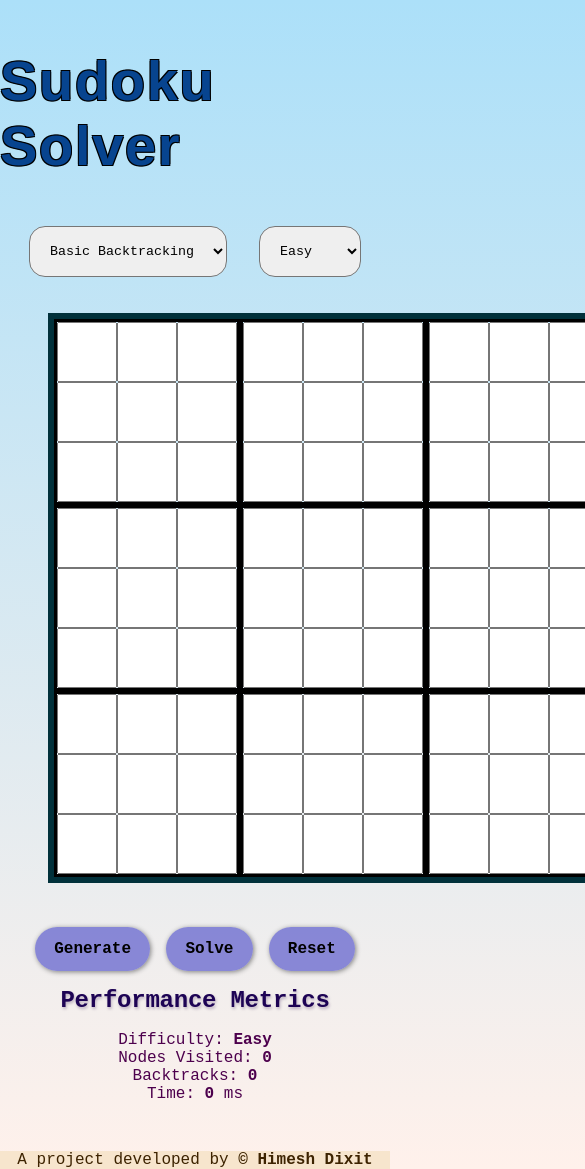
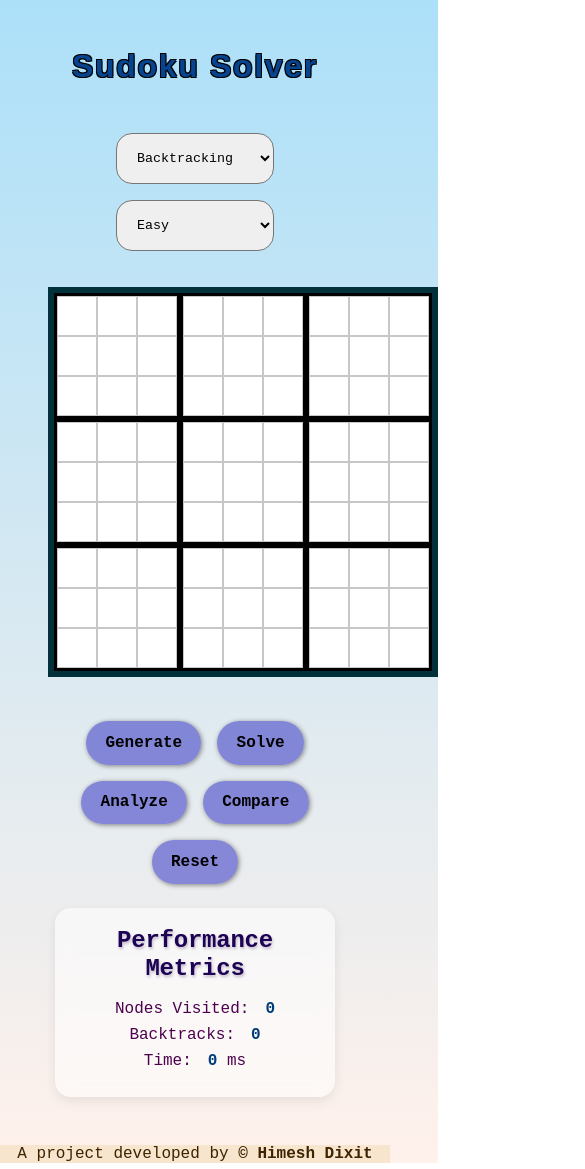
Before and after one commit to HMSDXT/Sudoku-Solver, a React (Vite) app in the folder frontend/: page / in a window 390 px wide. Shown: the top 1169 px of the page, 585 px wide, since content can reach past the window. Built offline with nearby package versions, Linux system fonts and the light colour scheme; no server answers; a small style sheet from the web is missing; a web font is replaced by a local one.

Commit message:
Setup Complete

```diff
--- a/frontend/src/App.css
+++ b/frontend/src/App.css
@@ -76,8 +76,9 @@ select{
     font-weight: bold;
     color: #0d7b19;
     font-family: "Iosevka Charon", monospace;
+    border: 1px solid #c7c7c7;
+    outline: none;
 }
-
 .sudoku-block input::-webkit-outer-spin-button,.sudoku-block input::-webkit-inner-spin-button{
   -webkit-appearance: none;
   margin: 0;
@@ -86,6 +87,11 @@ select{
   animation: cellFill 0.4s ease-in-out;
   background-color: #c8e6c9;
 }
+.sudoku-block input:focus{
+  background-color: #e3f2fd;
+  border: 2px solid #1976d2;
+}
+
 @keyframes cellFill{
   0%{
     background-color: #fff59d;
@@ -117,6 +123,13 @@ select{
 .stats{
   margin-top: 1rem;
   text-align: center;
+  background: rgba(255,255,255,0.55);
+  backdrop-filter: blur(8px);
+  padding: 1.2rem 2rem;
+  border-radius: 1rem;
+  margin-top: 1.5rem;
+  min-width: 320px;
+  box-shadow: 0 4px 12px rgba(0,0,0,0.08);
 }
 .stats h2{
   color: rgb(29, 3, 84);
@@ -125,9 +138,13 @@ select{
 }
 .stats span{
   font-weight: bold;
+  margin-left: 0.4rem;
+  color: #003c7a;
 }
 .stats p{
   color: rgb(77, 0, 77);
+  margin: 0.5rem 0;
+  font-size: 1rem;
 }
 button{
   border: none;
@@ -158,3 +175,47 @@ button:disabled{
 .footer span{
   font-weight: bold;
 }
+table{
+  border-collapse: collapse;
+  margin-top: 1rem;
+  width: 100%;
+  min-width: 350px;
+}
+table th,table td{
+  border: 1px solid #8ca8d6;
+  padding: 0.75rem;
+  text-align: center;
+}
+table th{
+  background-color: #dceeff;
+  color: #003c7a;
+}
+table td{
+  background-color: rgba(255,255,255,0.7);
+}
+
+@media(max-width:768px){
+  h1{
+    font-size: 2rem;
+  }
+  .controls{
+    flex-direction: column;
+    gap: 1rem;
+  }
+  .buttons{
+    flex-wrap: wrap;
+  }
+  .sudoku-block input{
+    width: 40px;
+    height: 40px;
+    font-size: 1.4rem;
+  }
+  .stats{
+    width: 95%;
+    min-width: auto;
+  }
+  table{
+    min-width: auto;
+    font-size: 0.85rem;
+  }
+}
--- a/frontend/src/App.jsx
+++ b/frontend/src/App.jsx
@@ -1,66 +1,70 @@
-import { StrictMode } from 'react'
-import { createRoot } from 'react-dom/client'
-import { useState } from 'react'
-import axios from 'axios'
-import './App.css'
+import {StrictMode} from 'react';
+import {createRoot} from 'react-dom/client';
+import {useState} from 'react';
+import axios from 'axios';
+import './App.css';
 
-function App() {
-  const [board,setBoard]=useState(Array(9).fill().map(()=>Array(9).fill("")));
-  const [algorithm,setAlgorithm]=useState("basic");
-  const [difficulty,setDifficulty]=useState("Easy");
+const API_URL=import.meta.env.VITE_API_URL || 'http://localhost:5001';
+
+function App(){
+  const emptyBoard=Array(9).fill().map(()=>Array(9).fill(''));
+  const [board,setBoard]=useState(emptyBoard);
+  const [algorithm,setAlgorithm]=useState('basic');
+  const [difficulty,setDifficulty]=useState('Easy');
   const [solving,setSolving]=useState(false);
+  const [error,setError]=useState('');
   const [stats,setStats]=useState({nodesVisited:0,backtracks:0,timeMs:0});
-  const [error,setError]=useState("");
+  const [analysis,setAnalysis]=useState(null);
+  const [comparison,setComparison]=useState(null);
   const [animatingCells,setAnimatingCells]=useState(new Set());
-
   const handleChange=(row,col,value)=>{
-    if(value !=="" && (value<1 || value>9)) return;
-    const newBoard=board.map((r)=>[...r]);
+    if(value!=='' && !/^[1-9]$/.test(value)) return;
+    const newBoard=board.map(r=>[...r]);
     newBoard[row][col]=value;
     setBoard(newBoard);
-    setError("");
+    setError('');
   };
-
-  const generatePuzzle=async()=>{
+  const generatePuzzle=async ()=>{
     try{
-      setError("");
-      const response = await axios.get(`http://localhost:5001/api/generate/${difficulty.toLowerCase()}`);
-      const puzzleBoard=response.data.board.map(row=>row.map(cell=>cell===0?"":cell.toString()));
+      setError('');
+      const response=await axios.get(`${API_URL}/api/generate/${difficulty.toLowerCase()}`);
+      const puzzleBoard=response.data.board.map(row=>row.map(cell=>cell===0 ? '' : cell.toString()));
       setBoard(puzzleBoard);
-      setStats({nodesVisited:0,backtracks:0,timeMs:0});
-    }catch(err){
-      setError("Error generating puzzle. Make sure the server is running on port 5001.");
+      setStats({nodesVisited: 0,backtracks: 0,timeMs: 0});
+      setAnalysis(null);
+      setComparison(null);
+    }catch (err){
       console.error(err);
+      setError(
+        'Failed to generate puzzle.'
+      );
     }
   };
-
-  const solveSudoku=async()=>{
+  const solveSudoku=async ()=>{
     try{
-      setError("");
+      setError('');
       setSolving(true);
-      setAnimatingCells(new Set());
-      const response=await axios.post("http://localhost:5001/api/solve",{
-        board:board,
-        algorithm:algorithm
-      });
-      if(response.data.solved){
-        const newBoard=response.data.board;
-        const emptyPositions=[];
+      const originalBoard=board.map(r=>[...r]);
+      const response=await axios.post(`${API_URL}/api/solve`,{board,algorithm});
+      if(!response.data.solved){
+        setError('No solution exists.');
+        setSolving(false);
+        return;
+      }
+      const solvedBoard=response.data.board;
+      const positions=[];
       for(let i=0;i<9;i++){
         for(let j=0;j<9;j++){
-            if(board[i][j]==="") emptyPositions.push({row:i,col:j});
+          if(originalBoard[i][j]===''){positions.push({row: i,col: j});}
         }
       }
-        const stats=response.data.stats;
-        const efficiencyRatio=stats.backtracks/(stats.nodesVisited||1);
-        const baseDelay=Math.max(50,Math.min(400,50+efficiencyRatio*500));
-        const animationDelay=Math.max(50,Math.min(300,baseDelay*10000/emptyPositions.length/100));
+      setAnimatingCells(new Set());
       let delay=0;
-        emptyPositions.forEach(({row,col})=>{
+      positions.forEach(
+        ({row,col})=>{
           setTimeout(()=>{
-            setBoard(prev=>{
-              const updated=prev.map((r)=>[...r]);
-              updated[row][col]=newBoard[row][col];
+            setBoard(prev=>{const updated=prev.map(r=>[...r]);
+              updated[row][col]=solvedBoard[row][col].toString();
               return updated;
             });
             setAnimatingCells(prev=>{
@@ -69,63 +73,72 @@ function App() {
               return updated;
             });
           },delay);
-          delay+=animationDelay;
-        });
+          delay+=30;
+        }
+      );
       setTimeout(()=>{
-          setStats(stats);
         setAnimatingCells(new Set());
+        setStats(response.data.stats);
         setSolving(false);
       },delay+200);
-      }else{
-        setError("No solution exists for this Sudoku!");
-        setSolving(false);
-      }
-    }catch(err){
-      setError("Error connecting to backend. Make sure the server is running on port 5001.");
+    }catch (err){
       console.error(err);
+      setError('Failed to solve puzzle.');
       setSolving(false);
     }
   };
-
+  const analyzePuzzle=async ()=>{
+    try{
+      const response=await axios.post(`${API_URL}/api/analyze`,{board});
+      setAnalysis(response.data.analysis);
+    }catch (err){
+      console.error(err);
+      setError('Failed to analyze puzzle.');
+    }
+  };
+  const compareAlgorithms=async ()=>{
+    try{
+      const response=await axios.post(`${API_URL}/api/compare`,{board});
+      setComparison(response.data.comparison);
+    }catch (err){
+      console.error(err);
+      setError('Failed to compare algorithms.');
+    }
+  };
   const resetBoard=()=>{
-    setBoard(Array(9).fill().map(()=>Array(9).fill("")));
+    setBoard(emptyBoard);
     setStats({nodesVisited:0,backtracks:0,timeMs:0});
-    setError("");
-    setAnimatingCells(new Set());
+    setAnalysis(null);
+    setComparison(null);
+    setError('');
   };
   return(
     <div className="container">
       <div className="controls">
-        <select value={algorithm} onChange={(e)=>setAlgorithm(e.target.value)}>
-          <option value="basic">Basic Backtracking</option>
+        <select value={algorithm} onChange={e=>setAlgorithm(e.target.value)}>
+          <option value="basic">Backtracking</option>
           <option value="mrv">MRV Heuristic</option>
         </select>
-        <select value={difficulty} onChange={(e)=>setDifficulty(e.target.value)}>
-          <option value="Easy">Easy</option>
-          <option value="Medium">Medium</option>
-          <option value="Hard">Hard</option>
+        <select value={difficulty} onChange={e=>setDifficulty(e.target.value)}>
+          <option>Easy</option>
+          <option>Medium</option>
+          <option>Hard</option>
         </select>
       </div>
       <div className="sudoku-grid">
-        {Array(9).fill().map((_, blockIndex) => {
-          const blockRow = Math.floor(blockIndex / 3) * 3;
-          const blockCol = (blockIndex % 3) * 3;
-          return (
-            <div key={`block-${blockIndex}`} className="sudoku-block">
-              {Array(9).fill().map((_, cellIndex) => {
-                const row = blockRow + Math.floor(cellIndex / 3);
-                const col = blockCol + (cellIndex % 3);
-                const isAnimating=animatingCells.has(`${row}-${col}`);
-                return (
-                  <input
-                    key={`${row}-${col}`}
-                    type="number"
-                    min="1"
-                    max="9"
-                    value={board[row][col]}
-                    onChange={(e)=>handleChange(row, col, e.target.value)}
-                    className={isAnimating?"animating":""}
-                  />
+        {Array(9).fill().map((_, blockIndex)=>{
+            const blockRow=Math.floor(blockIndex/3)*3;
+            const blockCol=(blockIndex%3)*3;
+            return(
+              <div key={blockIndex} className="sudoku-block">
+                {Array(9).fill().map((_, cellIndex)=>{
+                    const row=blockRow+Math.floor(cellIndex/3);
+                    const col=blockCol+(cellIndex%3);
+                    const animated=animatingCells.has(`${row}-${col}`);
+                    return(
+                      <input key={`${row}-${col}`} type="text" maxLength="1" value={board[row][col]}
+                        onChange={e=>handleChange(row,col,e.target.value)}
+                        className={animated ? 'animating' : ''}/>
                     );
                   })}
               </div>
@@ -135,25 +148,65 @@ function App() {
       <div className="buttons">
         <button onClick={generatePuzzle}>Generate</button>
         <button onClick={solveSudoku} disabled={solving}>
-          {solving ? "Solving..." : "Solve"}</button>
-        <button onClick={resetBoard} disabled={solving}>Reset</button>
+          {solving ? 'Solving...' : 'Solve'}
+        </button>
+        <button onClick={analyzePuzzle}>Analyze</button>
+        <button onClick={compareAlgorithms}>Compare</button>
+        <button onClick={resetBoard}>Reset</button>
       </div>
-      {error && <div className="error">{error}</div>}
+      {error && (<div className="error">{error}</div>)}
       <div className="stats">
         <h2>Performance Metrics</h2>
-        <p>Difficulty: <span>{difficulty}</span></p>
         <p>Nodes Visited: <span>{stats.nodesVisited}</span></p>
         <p>Backtracks: <span>{stats.backtracks}</span></p>
         <p>Time: <span>{stats.timeMs}</span> ms</p>
       </div>
+      {analysis && (
+        <div className="stats">
+          <h2>Difficulty Analysis</h2>
+          <p>Empty Cells:<span>{analysis.emptyCells}</span></p>
+          <p>Difficulty:<span>{analysis.difficulty}</span></p>
+        </div>
+      )}
+      {comparison && (
+        <div className="stats">
+          <h2>Algorithm Comparison</h2>
+          <table>
+            <thead>
+              <tr>
+                <th>Metric</th>
+                <th>Basic</th>
+                <th>MRV</th>
+              </tr>
+            </thead>
+            <tbody>
+              <tr>
+                <td>Nodes</td>
+                <td>{comparison.basic.nodesVisited}</td>
+                <td>{comparison.mrv.nodesVisited}</td>
+              </tr>
+              <tr>
+                <td>Backtracks</td>
+                <td>{comparison.basic.backtracks}</td>
+                <td>{comparison.mrv.backtracks}</td>
+              </tr>
+              <tr>
+                <td>Time(ms)</td>
+                <td>{comparison.basic.timeMs}</td>
+                <td>{comparison.mrv.timeMs}</td>
+              </tr>
+            </tbody>
+          </table>
+        </div>
+      )}
     </div>
   );
 }
-
-export default App;
-
-createRoot(document.getElementById('root')).render(
+createRoot(
+  document.getElementById('root')
+).render(
   <StrictMode>
     <App />
-  </StrictMode>,
+  </StrictMode>
 );
+export default App;
```
Lines whose indentation alone changed are shown as unchanged.
